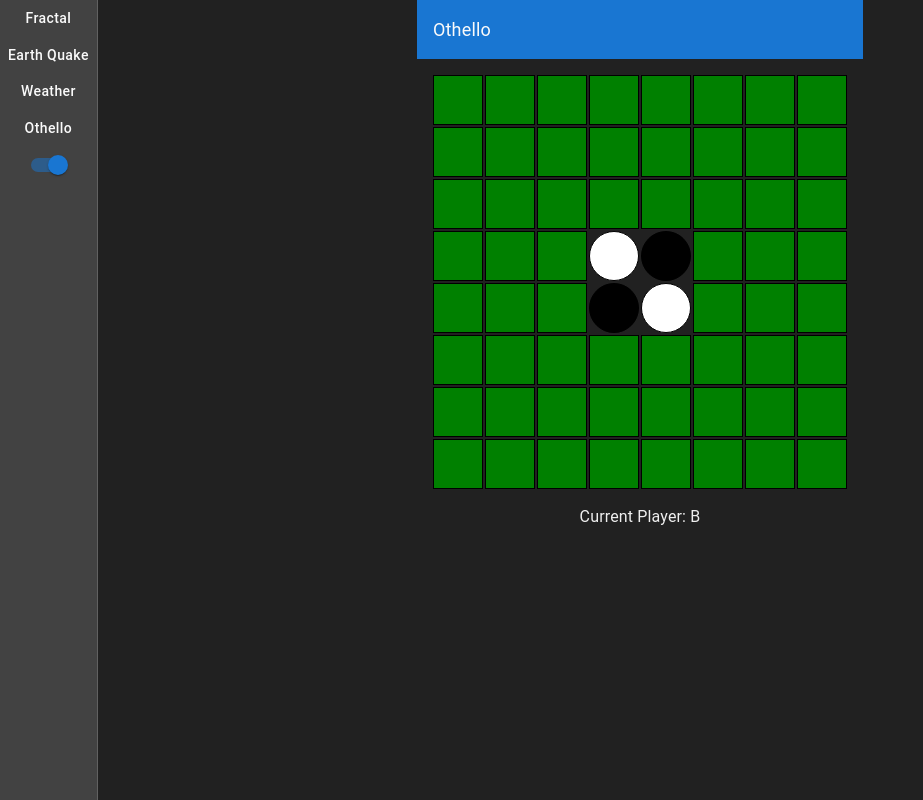
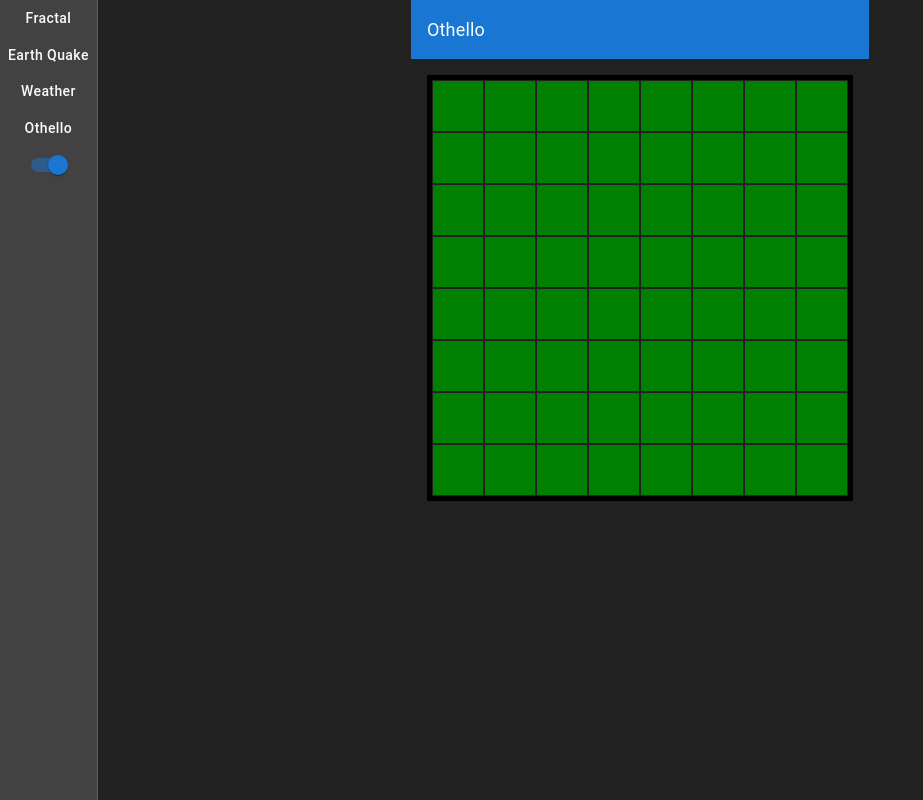
Before and after one commit to ClarenceLuk/web-app, a React (Create React App) app: page / in a window 1280 px wide. Both pictures are taken after a click on the button "Othello". Shown: the whole page, without its empty margins (0-923 px from the left). Built offline with nearby package versions, Linux system fonts and the light colour scheme.

Commit message:
restructuring othello game, removed old othello files, added new files to better organize the game

```diff
--- /dev/null
+++ b/src/pages/othello/cell/cell.module.css
@@ -0,0 +1,6 @@
+.cell {
+  height: 50px;
+  width: 50px;
+  background-color: green;
+  margin: 1px;
+}
--- /dev/null
+++ b/src/pages/othello/cell/cell.tsx
@@ -0,0 +1,15 @@
+import React from "react";
+import styles from "./cell.module.css";
+
+interface CellProps {
+  value: string;
+  row: number;
+  col: number;
+}
+
+
+const Cell: React.FC<CellProps> = ({ value, row, col }) => {
+  return <div className={styles.cell} />
+}
+
+export default Cell;
--- a/src/pages/othello/othello.module.css
+++ b/src/pages/othello/othello.module.css
@@ -1,30 +1,8 @@
-.game {
-  text-align: center;
+.rowStyle {
+  display: flex;
+  flex-direction: row;
 }
 
 .board {
-  display: grid;
-  grid-template-columns: repeat(8, 50px);
-  grid-template-rows: repeat(8, 50px);
-  gap: 2px;
+  border: 5px solid black;
 }
-
-.cell {
-  width: 50px;
-  height: 50px;
-  background-color: green;
-  border: 1px solid black;
-  display: flex;
-  justify-content: center;
-  align-items: center;
-}
-
-.black {
-  background-color: black;
-  border-radius: 50%;
-}
-
-.white {
-  background-color: white;
-  border-radius: 50%;
-}
--- a/src/pages/othello/othello.tsx
+++ b/src/pages/othello/othello.tsx
@@ -1,52 +1,21 @@
-import React, { useState } from 'react'
-import styles from './othello.module.css'
+import React from "react";
+import Cell from "./cell/cell";
+import styles from "./othello.module.css"
 
-export type Player = 'B' | 'W' | null
-
-const BOARD_SIZE = 8
-
-// Initialize the board with starting pieces
-const initializeBoard = (): Player[][] => {
-  const board: Player[][] = Array(BOARD_SIZE)
-    .fill(null)
-    .map(() => Array(BOARD_SIZE).fill(null))
-  board[3][3] = 'W'
-  board[4][4] = 'W'
-  board[3][4] = 'B'
-  board[4][3] = 'B'
-  return board
-}
-
-const Othello: React.FC = () => {
-  const [board, setBoard] = useState<Player[][]>(initializeBoard)
-  const [currentPlayer, setCurrentPlayer] = useState<Player>('B')
-
-  // Function to handle cell click (to place a piece)
-  const handleClick = (row: number, col: number) => {
-    if (board[row][col] === null) {
-      const newBoard = board.map((arr) => arr.slice()) // Create a copy of the board
-      newBoard[row][col] = currentPlayer // Set the new move
-      setBoard(newBoard)
-      setCurrentPlayer(currentPlayer === 'B' ? 'W' : 'B') // Switch player
-    }
-  }
+const Othello = () => {
+  const board: string[][] = Array.from({ length: 8 }, () => Array(8).fill(''));
 
   return (
-    <div className={styles.game}>
-      <div className={styles.board}>
-        {board.map((row, rowIndex) =>
-          row.map((cell, colIndex) => (
-            <div
-              key={`${rowIndex}-${colIndex}`}
-              className={`${styles.cell} ${cell === 'B' ? styles.black : cell === 'W' ? styles.white : styles.cell}`}
-              onClick={() => handleClick(rowIndex, colIndex)}
-            />
-          ))
-        )}
-      </div>
-      <p>Current Player: {currentPlayer}</p>
+    <div className={styles.board}>
+      {board.map((rowArray, row: number) => (
+        <div key={row} className={styles.rowStyle}>
+          {rowArray.map((value, col: number) => (
+            <Cell key={`${row}-${col}`} value={value} row={row} col={col} />
+          ))}
+        </div>
+      ))}
     </div>
-  )
-}
+  );
+};
 
-export default Othello
+export default Othello;
```
Also changed, not shown: src/pages/othello/ai.tsx (deleted, +0 -25 lines), src/pages/othello/gamelogic.ts (deleted, +0 -53 lines).
